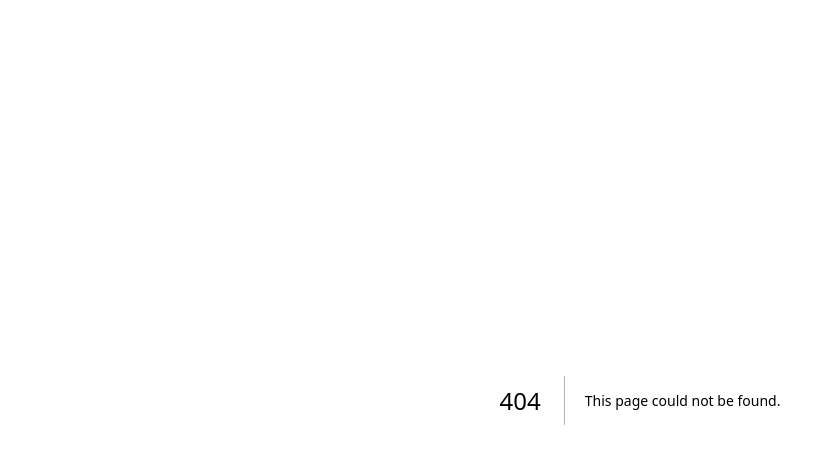
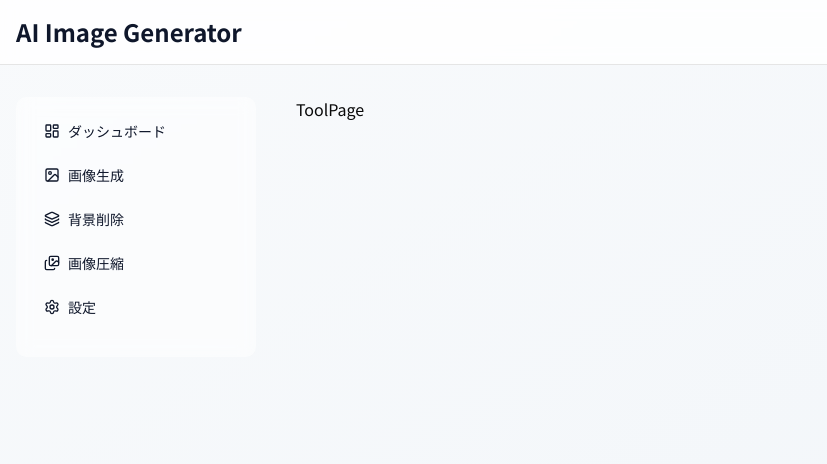
Before and after one commit to ryoma-abe/strip-app, a Next.js app: page /dashboard/tools/1 in a window 1280 px wide. Before the commit this address had no page. Shown: the top 464 px of the page, without its empty margins (0-827 px from the left). Built offline with nearby package versions, Linux system fonts and the light colour scheme.

Commit message:
ナビゲーションコンポーネントのスタイルを改善し、ユーザーインターフェースの一貫性を向上させました。また、レスポンシブデザインの調整を行い、モバイル表示を最適化しました。

```diff
--- /dev/null
+++ b/src/app/(dashboard)/dashboard/tools/[tool]/page.tsx
@@ -0,0 +1,3 @@
+export default function ToolPage() {
+  return <div>ToolPage</div>;
+}
```
